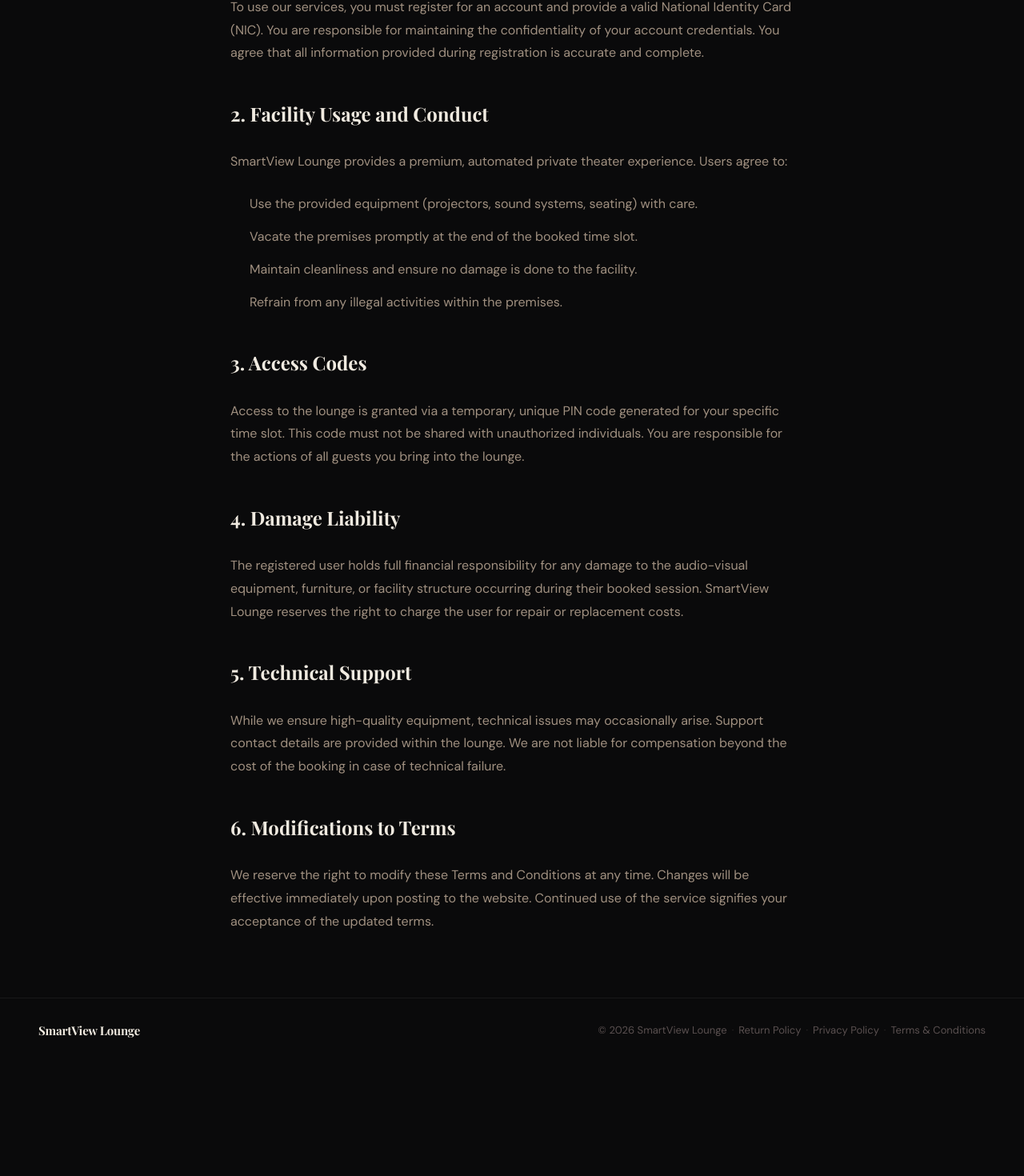
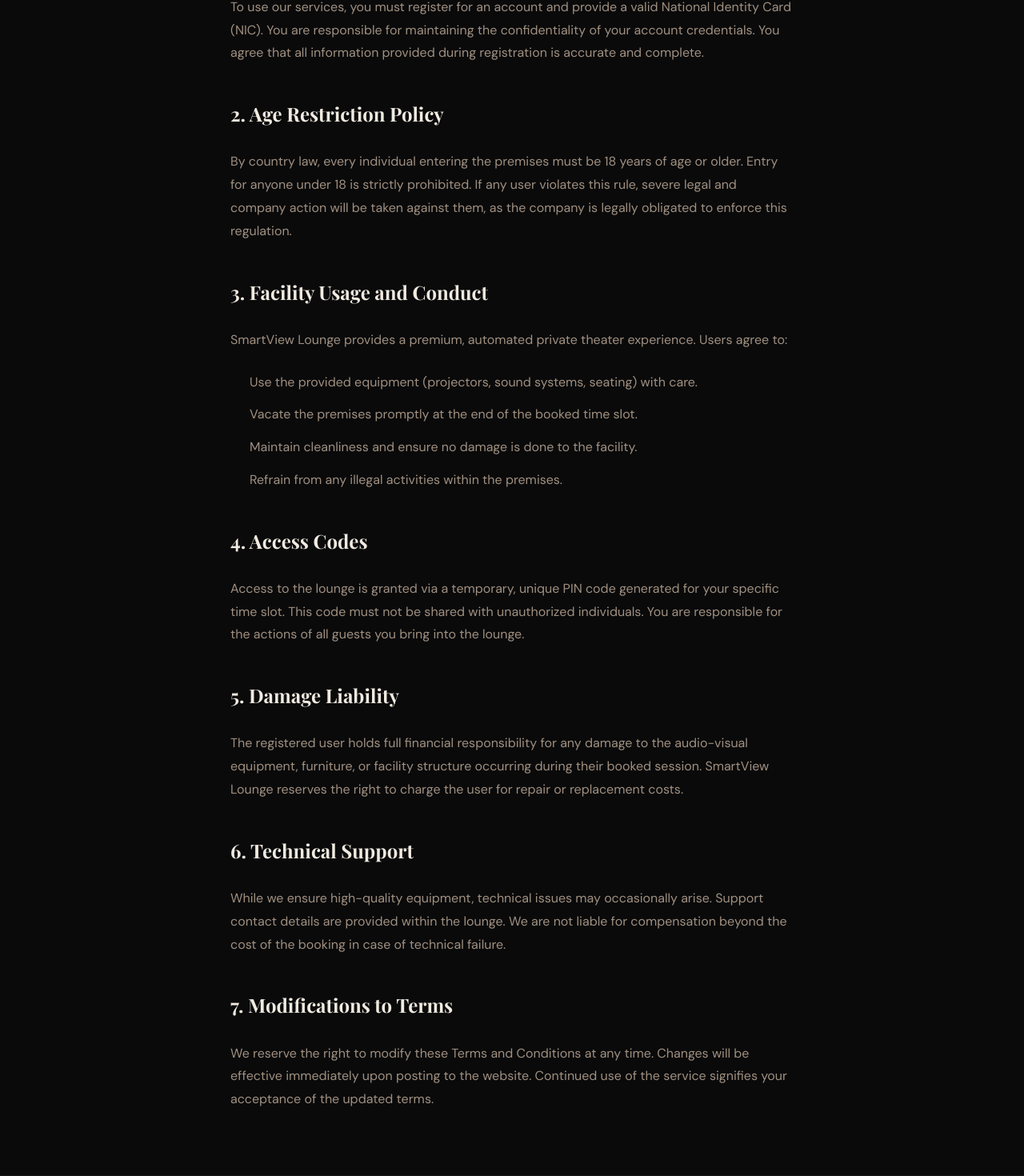
Before and after one commit to ViuslaS16/smart-view-lounge, a Next.js app in the folder frontend/: page /terms-conditions in a window 1280 px wide. Shown: the part 499-1969 px from the top of the page at 80% size. Before the commit the page ends 1827 px from the top, so only its background shows below. Built offline with nearby package versions, Linux system fonts and the light colour scheme.

Commit message:
docs: added strict age restriction policy

```diff
--- a/frontend/app/terms-conditions/page.tsx
+++ b/frontend/app/terms-conditions/page.tsx
@@ -50,7 +50,10 @@
           <h2 style={{ fontFamily: "var(--font-display)", fontSize: 24, fontWeight: 700, color: "var(--text-primary)", marginTop: 16 }}>1. User Account and Verification</h2>
           <p>To use our services, you must register for an account and provide a valid National Identity Card (NIC). You are responsible for maintaining the confidentiality of your account credentials. You agree that all information provided during registration is accurate and complete.</p>
 
-          <h2 style={{ fontFamily: "var(--font-display)", fontSize: 24, fontWeight: 700, color: "var(--text-primary)", marginTop: 16 }}>2. Facility Usage and Conduct</h2>
+          <h2 style={{ fontFamily: "var(--font-display)", fontSize: 24, fontWeight: 700, color: "var(--text-primary)", marginTop: 16 }}>2. Age Restriction Policy</h2>
+          <p>By country law, every individual entering the premises must be 18 years of age or older. Entry for anyone under 18 is strictly prohibited. If any user violates this rule, severe legal and company action will be taken against them, as the company is legally obligated to enforce this regulation.</p>
+
+          <h2 style={{ fontFamily: "var(--font-display)", fontSize: 24, fontWeight: 700, color: "var(--text-primary)", marginTop: 16 }}>3. Facility Usage and Conduct</h2>
           <p>SmartView Lounge provides a premium, automated private theater experience. Users agree to:</p>
           <ul style={{ paddingLeft: 24, display: "flex", flexDirection: "column", gap: 12 }}>
             <li>Use the provided equipment (projectors, sound systems, seating) with care.</li>
@@ -59,16 +62,16 @@
             <li>Refrain from any illegal activities within the premises.</li>
           </ul>
 
-          <h2 style={{ fontFamily: "var(--font-display)", fontSize: 24, fontWeight: 700, color: "var(--text-primary)", marginTop: 16 }}>3. Access Codes</h2>
+          <h2 style={{ fontFamily: "var(--font-display)", fontSize: 24, fontWeight: 700, color: "var(--text-primary)", marginTop: 16 }}>4. Access Codes</h2>
           <p>Access to the lounge is granted via a temporary, unique PIN code generated for your specific time slot. This code must not be shared with unauthorized individuals. You are responsible for the actions of all guests you bring into the lounge.</p>
 
-          <h2 style={{ fontFamily: "var(--font-display)", fontSize: 24, fontWeight: 700, color: "var(--text-primary)", marginTop: 16 }}>4. Damage Liability</h2>
+          <h2 style={{ fontFamily: "var(--font-display)", fontSize: 24, fontWeight: 700, color: "var(--text-primary)", marginTop: 16 }}>5. Damage Liability</h2>
           <p>The registered user holds full financial responsibility for any damage to the audio-visual equipment, furniture, or facility structure occurring during their booked session. SmartView Lounge reserves the right to charge the user for repair or replacement costs.</p>
 
-          <h2 style={{ fontFamily: "var(--font-display)", fontSize: 24, fontWeight: 700, color: "var(--text-primary)", marginTop: 16 }}>5. Technical Support</h2>
+          <h2 style={{ fontFamily: "var(--font-display)", fontSize: 24, fontWeight: 700, color: "var(--text-primary)", marginTop: 16 }}>6. Technical Support</h2>
           <p>While we ensure high-quality equipment, technical issues may occasionally arise. Support contact details are provided within the lounge. We are not liable for compensation beyond the cost of the booking in case of technical failure.</p>
 
-          <h2 style={{ fontFamily: "var(--font-display)", fontSize: 24, fontWeight: 700, color: "var(--text-primary)", marginTop: 16 }}>6. Modifications to Terms</h2>
+          <h2 style={{ fontFamily: "var(--font-display)", fontSize: 24, fontWeight: 700, color: "var(--text-primary)", marginTop: 16 }}>7. Modifications to Terms</h2>
           <p>We reserve the right to modify these Terms and Conditions at any time. Changes will be effective immediately upon posting to the website. Continued use of the service signifies your acceptance of the updated terms.</p>
         </div>
       </main>
```
Also changed, not shown: 1 other file (tests, documents, lock files or other folders).
